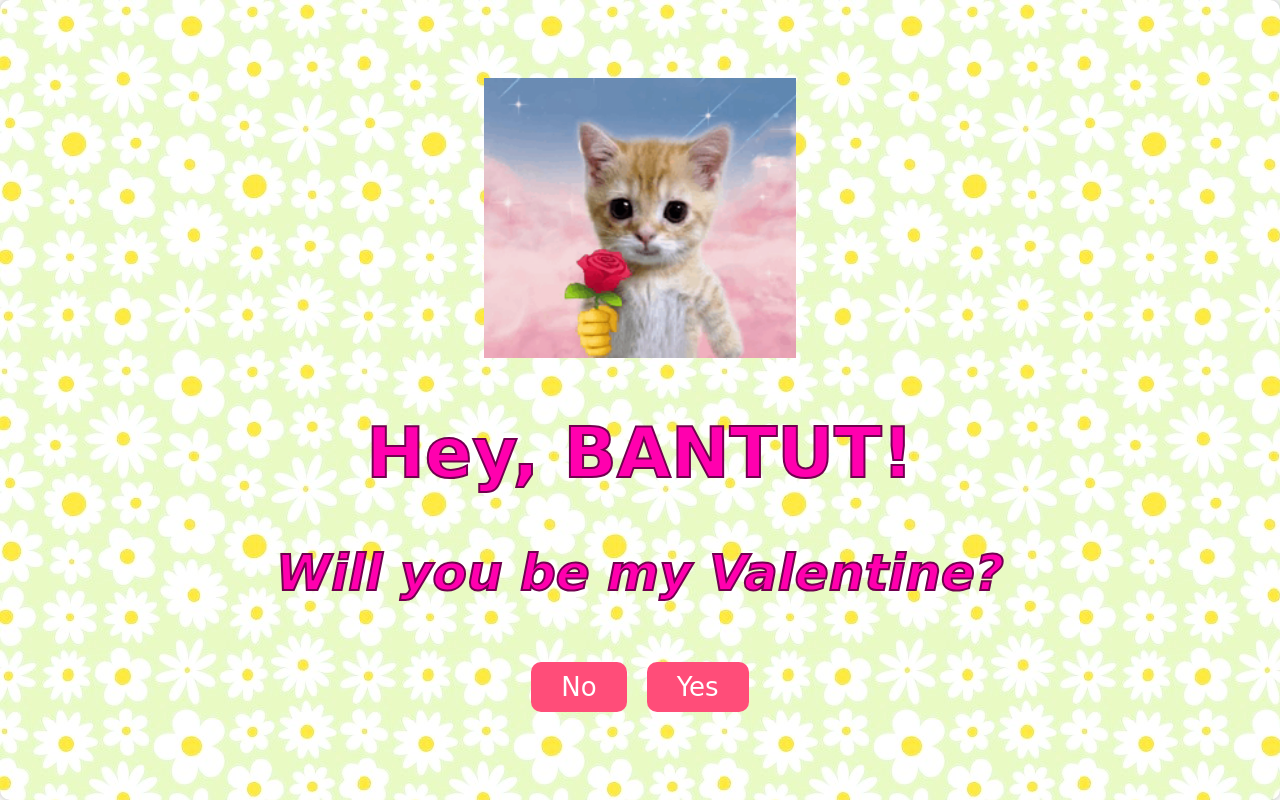
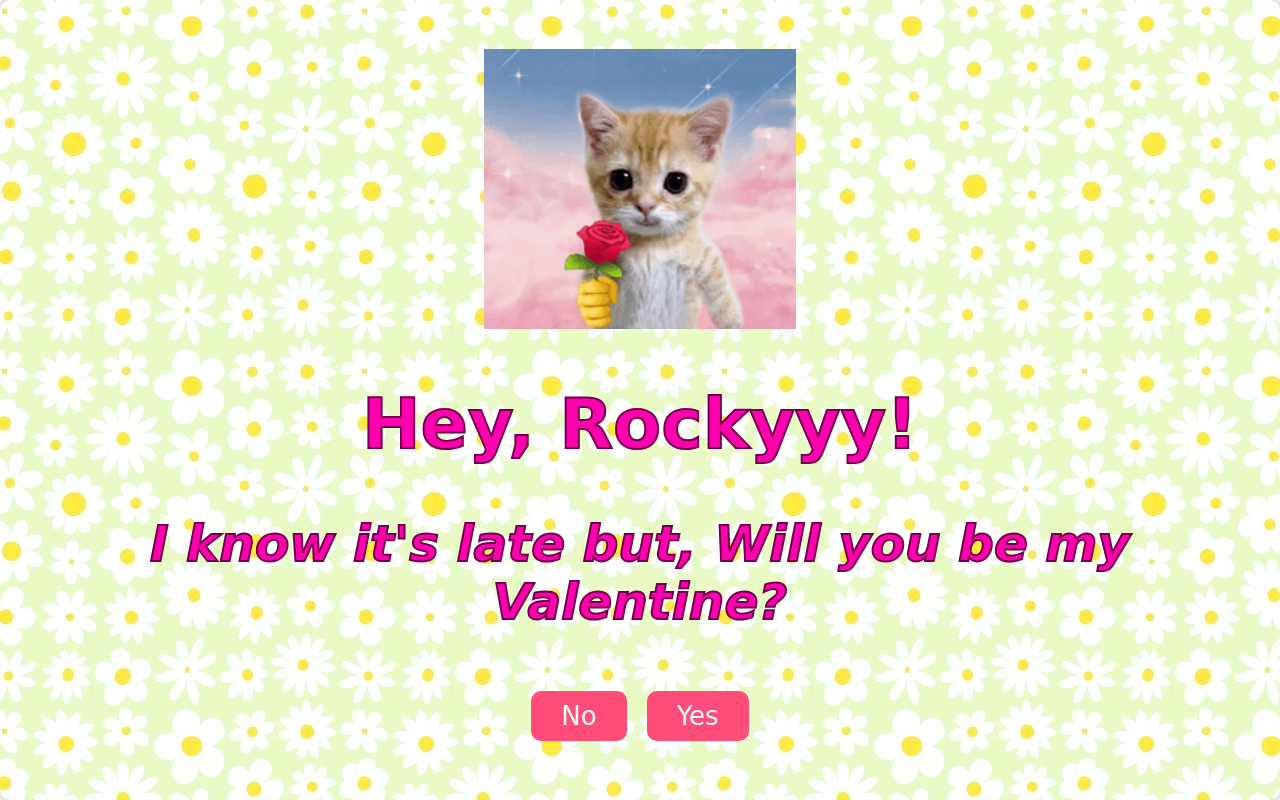
Before and after one commit to adrianJ022406/surprisee, a plain HTML site: page index.html in a window 1280 px wide. Drawn offline with Linux system fonts and the light colour scheme.

Commit message:
Update index.html

```diff
--- a/index.html
+++ b/index.html
@@ -12,8 +12,8 @@
     <div class="container">
         <div class="Mainprompt">
             <img class="image" src="images/catflower.jpg"></img>
-            <h1 class="hh" id="name">Hey, BANTUT!</h1>
-            <p class="pp" id="question">Will you be my Valentine?</p>
+            <h1 class="hh" id="name">Hey, Rockyyy!</h1>
+            <p class="pp" id="question">I know it's late but, Will you be my Valentine?</p>
             <div class="buttons">
                 <button id="no-button" onclick="showMessage('No')">No</button>
                 <button onclick="showMessage('Yes')" id="yesButton">Yes</button>
@@ -22,7 +22,7 @@
                 <p>Nice try, but you can't escape that easily!</p>
             </div>
             <div class="hidden-message" id="yes-message">
-                <p>Yeees! See you on the 14th, MY BANTUT!.</p>
+                <p>YOU SAID YES, ROCKYYY!!!.</p>
             </div>
         </div>
     </div>
```
